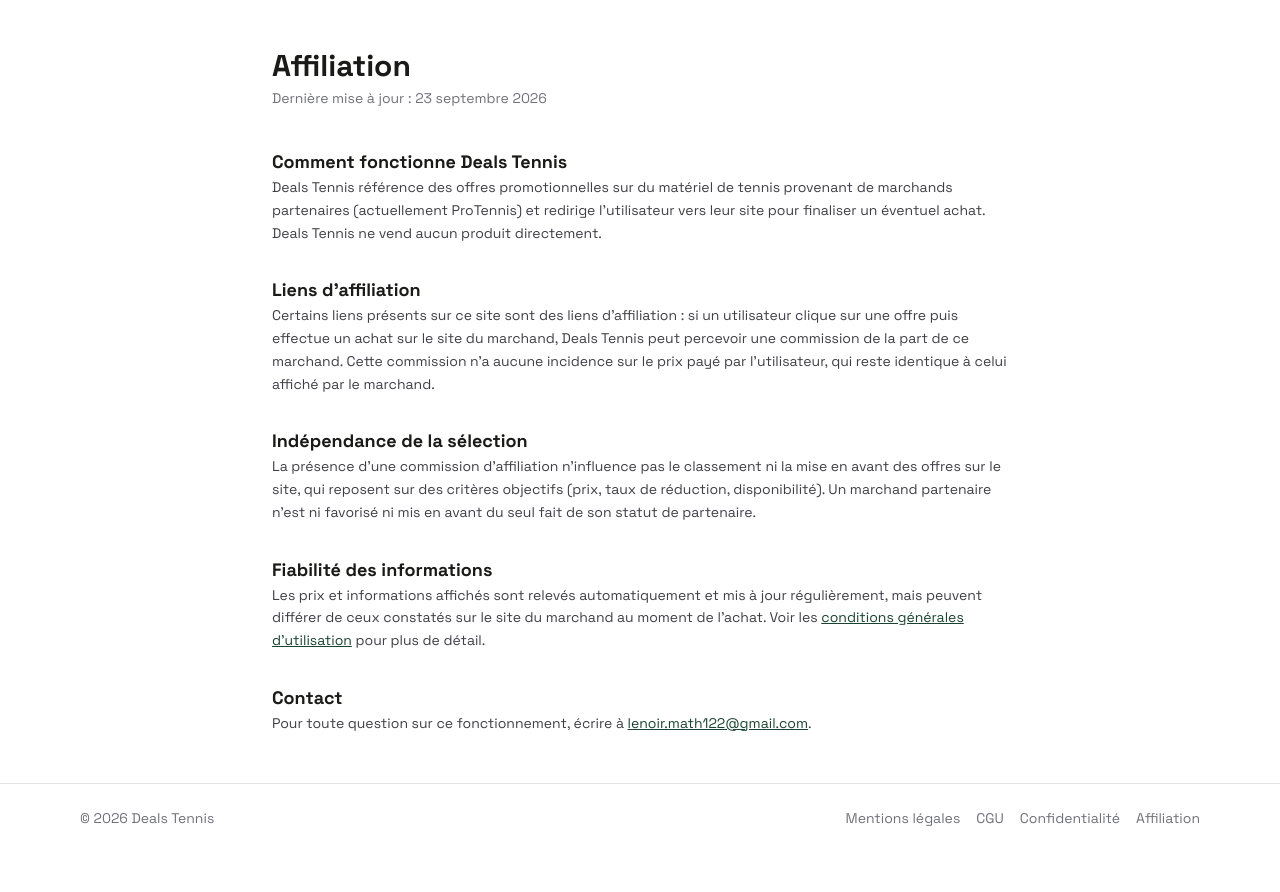
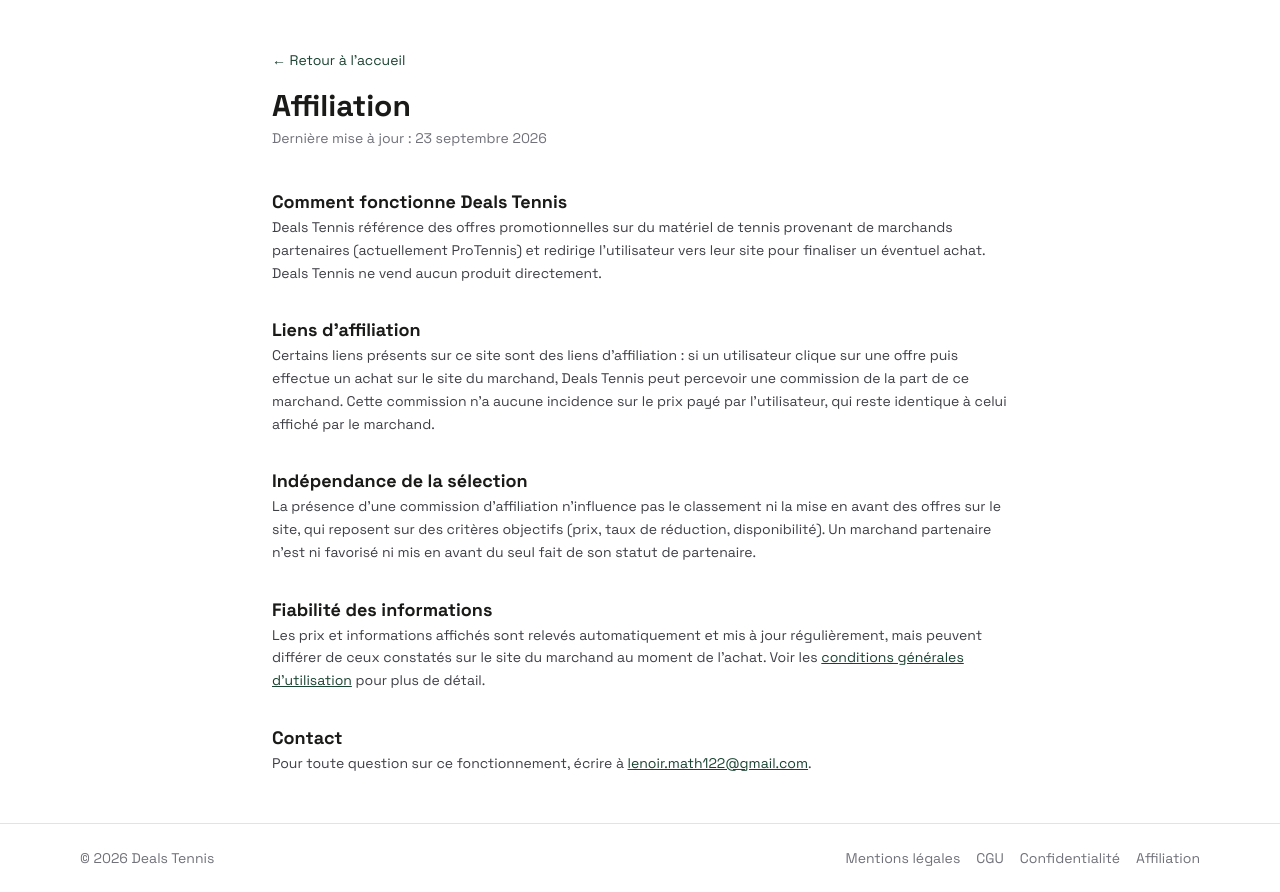
Before and after one commit to lenoirmath122-dev/deals-tennis, a Next.js app: page /affiliation in a window 1280 px wide. Before the commit the page ends 852 px from the top, so only its background shows below. Built offline with nearby package versions, Linux system fonts and the light colour scheme.

Commit message:
fix: lien de retour vers l'accueil
- Le nom "Deals Tennis" dans le footer redevient un lien vers /
- Les pages reglementaires (mentions legales, CGU, confidentialite,
  affiliation) ont un lien "Retour a l'accueil" en haut de page

Co-Authored-By: Claude Sonnet 5 <noreply@anthropic.com>

```diff
--- a/components/footer.tsx
+++ b/components/footer.tsx
@@ -11,7 +11,12 @@ export function Footer() {
   return (
     <footer className="border-t border-card-border">
       <div className="mx-auto flex w-full max-w-6xl flex-col gap-3 px-4 py-6 text-sm text-zinc-500 sm:flex-row sm:items-center sm:justify-between">
-        <p>© {new Date().getFullYear()} Deals Tennis</p>
+        <p>
+          © {new Date().getFullYear()}{" "}
+          <Link href="/" className="hover:text-accent">
+            Deals Tennis
+          </Link>
+        </p>
         <nav className="flex flex-wrap gap-x-4 gap-y-2">
           {LEGAL_LINKS.map((link) => (
             <Link key={link.href} href={link.href} className="hover:text-accent">
--- a/components/legal-page.tsx
+++ b/components/legal-page.tsx
@@ -1,3 +1,4 @@
+import Link from "next/link";
 import type { ReactNode } from "react";
 
 export function LegalPage({
@@ -11,7 +12,10 @@ export function LegalPage({
 }) {
   return (
     <main className="mx-auto w-full max-w-3xl flex-1 px-4 py-12">
-      <h1 className="text-2xl font-semibold sm:text-3xl">{title}</h1>
+      <Link href="/" className="text-sm text-accent hover:underline">
+        ← Retour à l&apos;accueil
+      </Link>
+      <h1 className="mt-4 text-2xl font-semibold sm:text-3xl">{title}</h1>
       <p className="mt-1 text-sm text-zinc-500">Dernière mise à jour : {updated}</p>
       <div className="mt-8 flex flex-col gap-6 text-sm leading-relaxed text-zinc-700 [&_h2]:mt-2 [&_h2]:text-lg [&_h2]:font-semibold [&_h2]:text-foreground [&_a]:text-accent [&_a]:underline [&_ul]:list-disc [&_ul]:pl-5 [&_li]:mt-1">
         {children}
```
